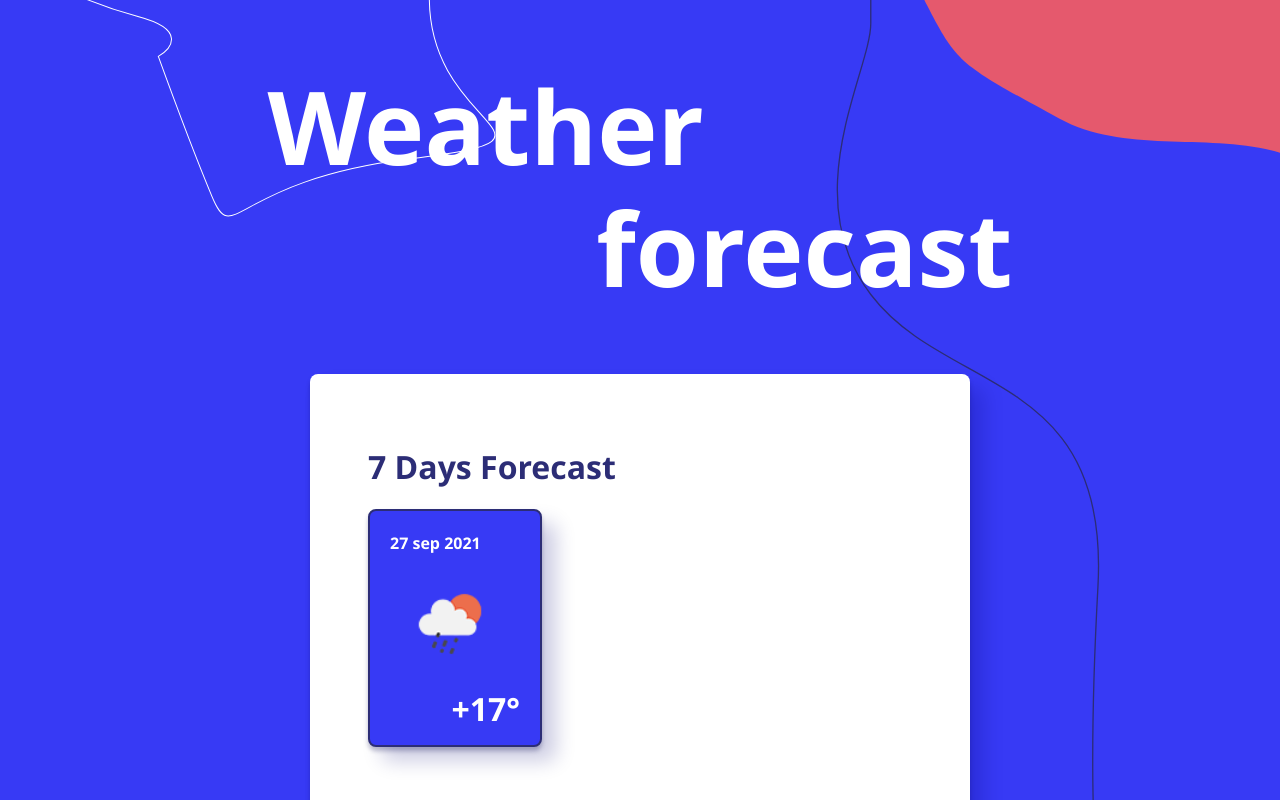
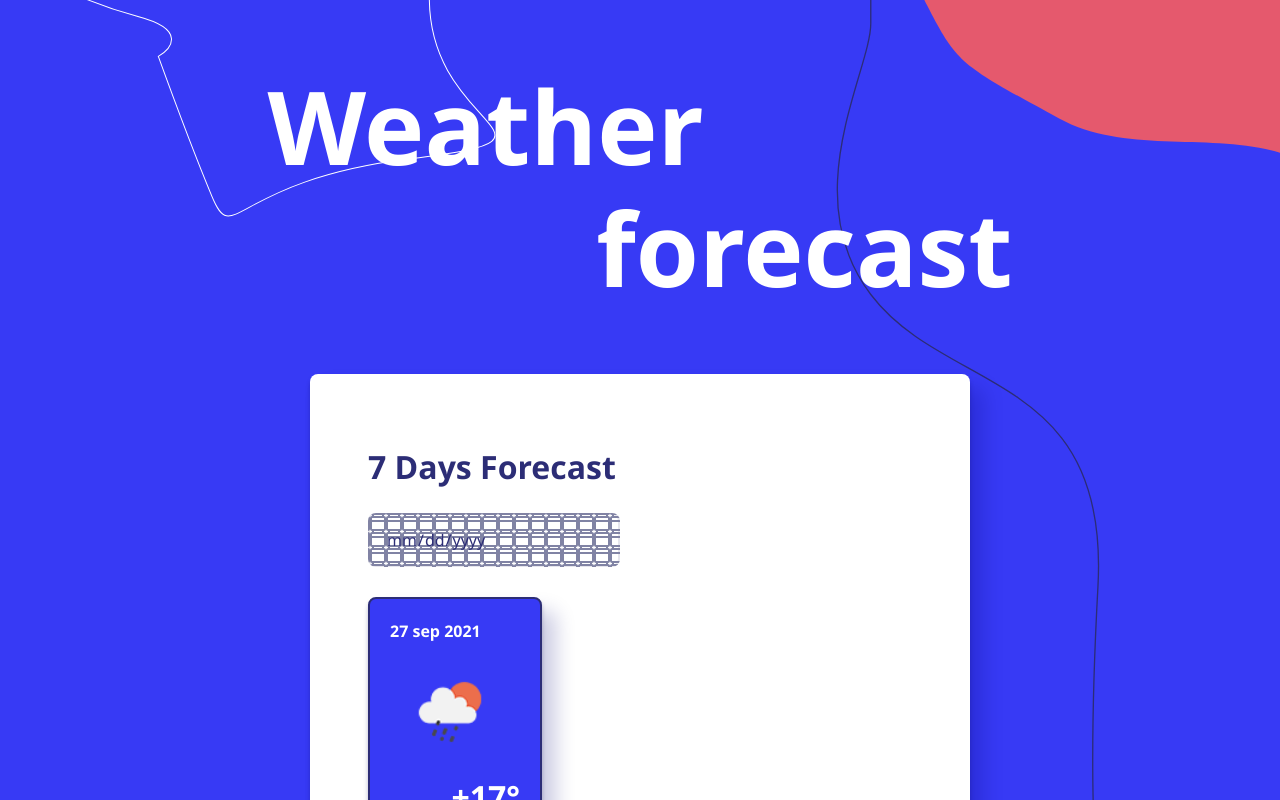
Before and after one commit to mmastya/weather-app, a React (Create React App) app: page / in a window 1280 px wide. Shown: the top 800 px of the page. Built offline with nearby package versions, Linux system fonts and the light colour scheme.

Commit message:
Доработка по TS

```diff
--- /dev/null
+++ b/src/components/dataPicker/DataPicker.css
@@ -0,0 +1,24 @@
+.data-picker-input {
+    width: 252rem;
+    padding: 12rem 16rem 12rem 16rem;
+    border: 2px solid rgba(128, 131, 164, 0.2);
+    box-sizing: border-box;
+    border-radius: 8px;
+    font-family: var(--font-family);
+    font-style: normal;
+    font-weight: normal;
+    font-size: 16rem;
+    line-height: 24rem;
+    color: var(--color-text-dark-blue);
+}
+
+[type="date"] {
+    background-image: url(../../static/images/calendar.svg);
+    background-color:rgba(128, 131, 164, 0.06)   no-repeat;
+  }
+  [type="date"]::-webkit-inner-spin-button {
+    display: none;
+  }
+  [type="date"]::-webkit-calendar-picker-indicator {
+    opacity: 0;
+  }
--- /dev/null
+++ b/src/components/dataPicker/DataPicker.tsx
@@ -0,0 +1,16 @@
+import React from 'react'
+import './DataPicker.css'
+
+// interface IDataPicker {
+//   date: string;
+// }
+
+function DataPicker () {
+  return (
+    <div className='data-picker'>
+        <input className='data-picker-input' type="date" />
+    </div>
+  )
+}
+
+export default DataPicker
--- a/src/components/title/Title.tsx
+++ b/src/components/title/Title.tsx
@@ -1,7 +1,11 @@
 import React from 'react'
 import './Title.css'
 
-function Title (props:any) {
+interface ITitle {
+  text: string;
+}
+
+function Title (props:ITitle) {
   return (
     <div className="title">
         <h2 className='title__text'>{props.text}</h2>
--- a/src/components/whiteBox/WhiteBox.css
+++ b/src/components/whiteBox/WhiteBox.css
@@ -1,9 +1,13 @@
 .white-box {
     width: 300rem;
-    height: 464rem;
     background: var(--color-text-white);
     box-shadow: 0px 4px 4px rgba(4, 5, 73, 0.25), 14px 14px 20px rgba(5, 6, 114, 0.2);
     border-radius: 8px;
+}
+
+.white-box__data-picker-container {
+    margin-top: 30rem;
+    margin-bottom: 30rem;
 }
 
 @media (min-width: 1280px) {
--- a/src/components/whiteBox/WhiteBox.tsx
+++ b/src/components/whiteBox/WhiteBox.tsx
@@ -5,14 +5,24 @@ import WeatherCard from '../weatherCard/WeatherCard'
 import WhiteBoxContainer from '../whiteBoxContainer/WhiteBoxContainer'
 import './WhiteBox.css'
 import sunCloud from '../../static/images/sun-cloud.svg'
+import DataPicker from '../dataPicker/DataPicker'
 
-function WhiteBox (props:any) {
+interface IWhiteBox {
+  title: string;
+  alone?: boolean;
+  isDataInput?: boolean;
+}
+
+function WhiteBox (props: IWhiteBox) {
   const show = true
 
   return (
     <div className="white-box">
       <WhiteBoxContainer>
         <Title text={props.title}/>
+        <div className='white-box__data-picker-container'>
+          <DataPicker/>
+        </div>
         {show ? <WeatherCard isAlone={props.alone} date={'27 sep 2021'} weatherIcon={sunCloud} degree={'+17°'} alt={'солнце'}/> : <Placeholder/>}
       </WhiteBoxContainer>
     </div>
--- a/src/components/whiteBoxContainer/WhiteBoxContainer.css
+++ b/src/components/whiteBoxContainer/WhiteBoxContainer.css
@@ -1,9 +1,9 @@
 .white-box-container{
-    padding: 32rem 24rem 0 24rem;
+    padding: 32rem 24rem 60rem 24rem;
 }
 
 @media (min-width: 1280px) {
     .white-box-container{
-        padding: 50rem 58rem 0 58rem;
+        padding: 50rem 58rem 70rem 58rem;
     }
 }
--- a/src/components/whiteBoxContainer/WhiteBoxContainer.tsx
+++ b/src/components/whiteBoxContainer/WhiteBoxContainer.tsx
@@ -1,7 +1,11 @@
 import React from 'react'
 import './WhiteBoxContainer.css'
 
-function WhiteBoxContainer (props:any) {
+interface IWhiteBoxContainer {
+  children: React.ReactNode
+}
+
+function WhiteBoxContainer (props:IWhiteBoxContainer) {
   return (
     <div className="white-box-container">{props.children}</div>
   )
```
Also changed, not shown: src/components/pageTitle/PageTitle.tsx (+6 -1 lines), src/components/weatherCard/WeatherCard.tsx (+9 -1 lines).
